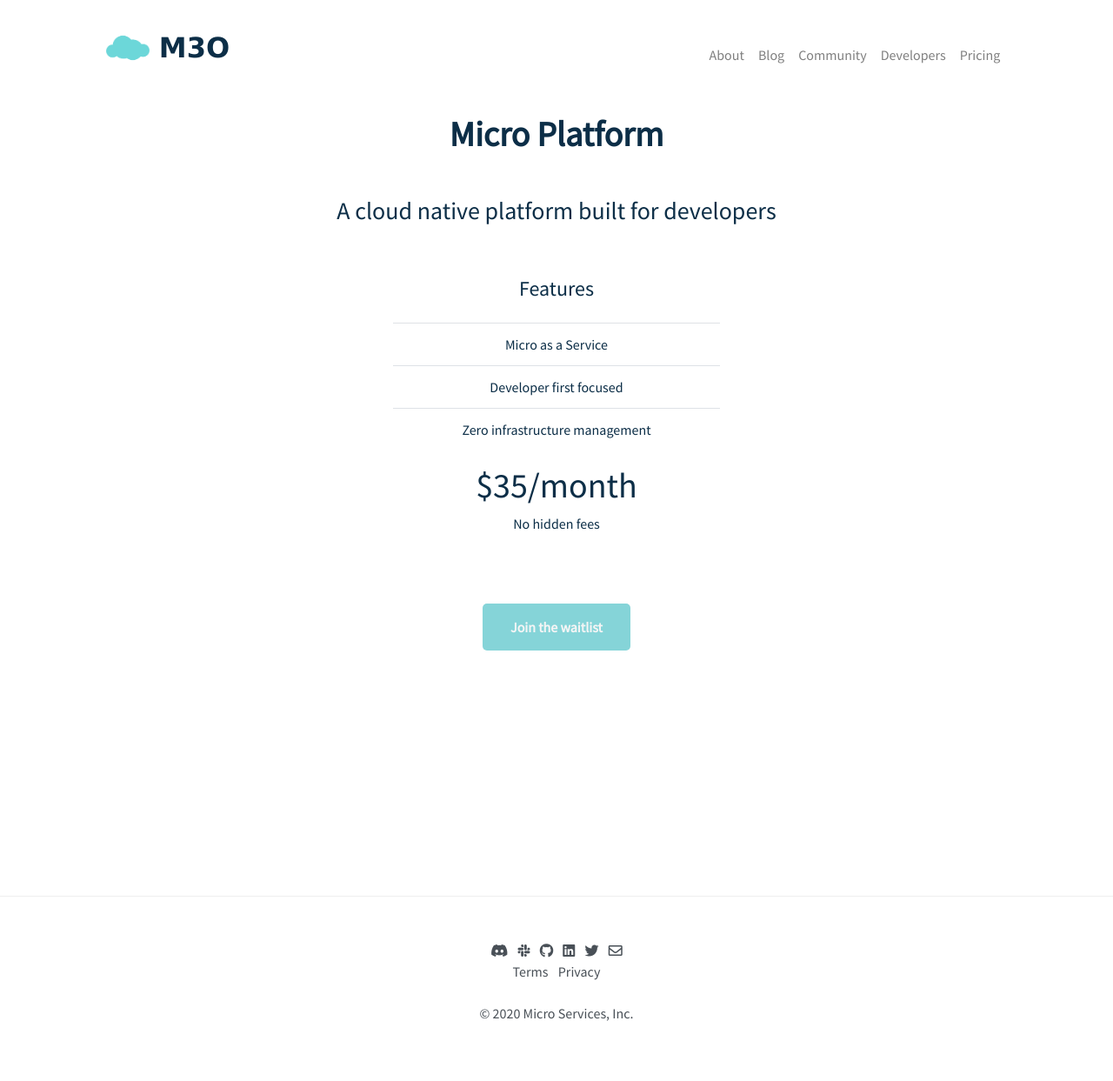
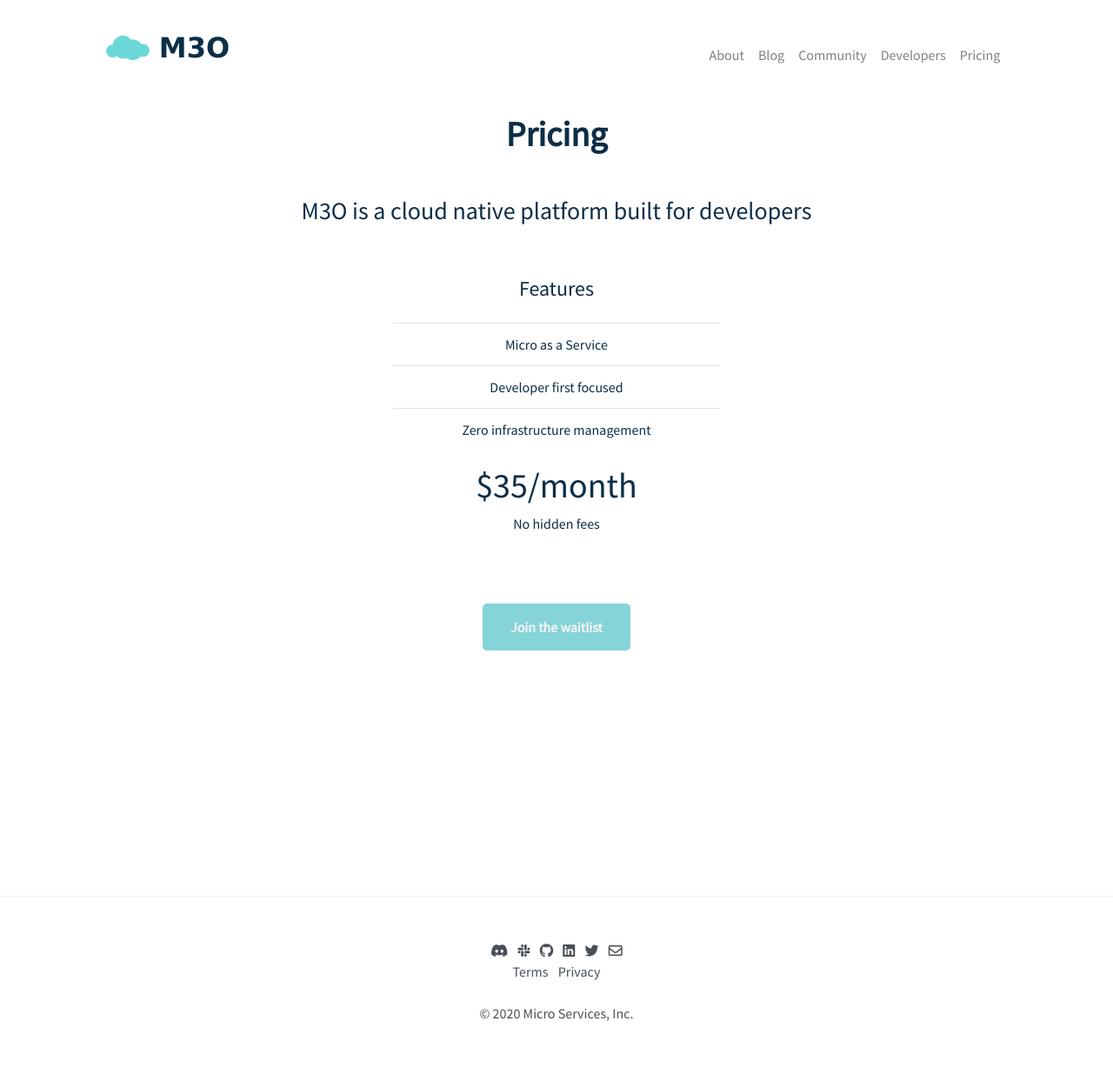
Before and after one commit to micro-community/go-micro-v2-doc, a Jekyll site: the page built from pricing.html, in a window 1280 px wide. Shown: the whole page at 87% size. Built offline with Jekyll 4.4.1, drawn with Linux system fonts in a browser that asks for light colours; nearby versions of some CDN libraries.

Commit message:
update page titles

```diff
--- a/pricing.html
+++ b/pricing.html
@@ -1,10 +1,10 @@
 ---
-title: "Micro Platform"
+title: "Pricing"
 description: "Pricing"
 layout: default
 ---
   <center>
-    <h3>A cloud native platform built for developers</h3>
+    <h3>M3O is a cloud native platform built for developers</h3>
   </center>
   <div>
     <div class="row">
--- a/subscribe.html
+++ b/subscribe.html
@@ -78,8 +78,8 @@
       <div class="row">
         <div class="col-md-8 offset-md-2">
           <center>
-            <h1><b>Micro Platform</b></h1>
-	    <h3>A cloud native platform built for developers</h3>
+            <h1><b>Subscribe</b></h1>
+	    <h3>M3O is a cloud native platform built for developers</h3>
           </center>
           <div>
             <div class="row">
```
